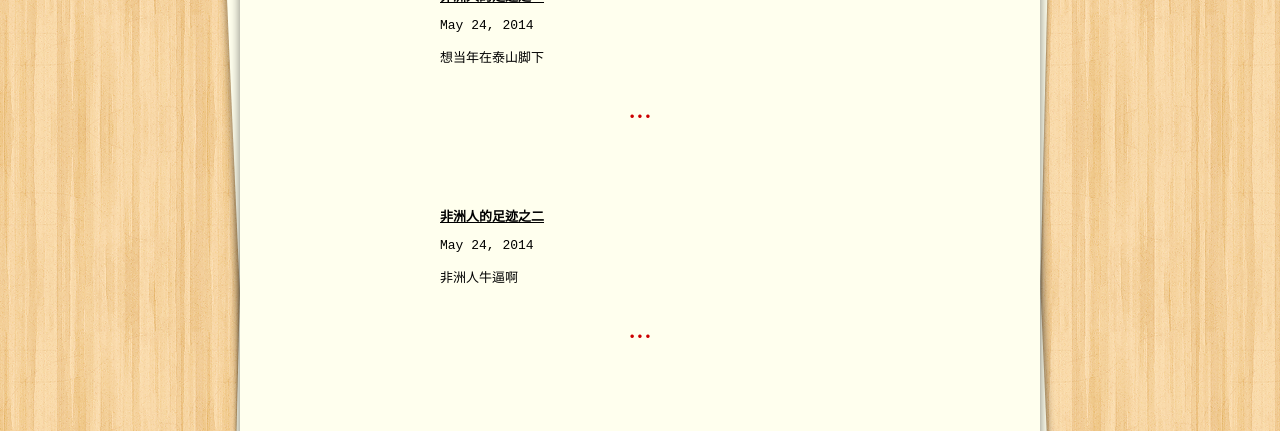
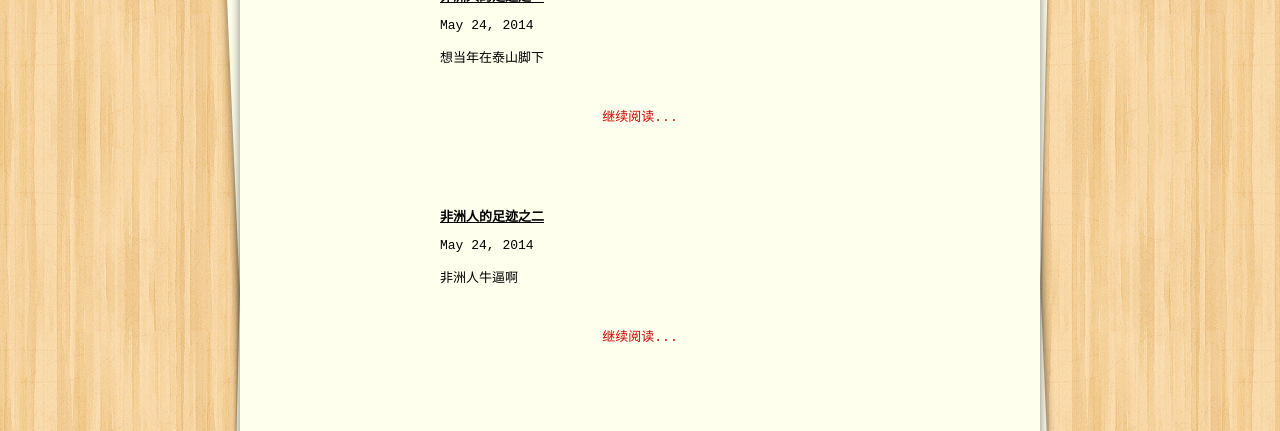
Before and after one commit to qinwenshi/africanbrother.github.io, a Jekyll site: the page built from index.html, in a window 1280 px wide. Shown: the part 505-936 px from the top of the page. Built offline with Jekyll 4.4.1, drawn with Linux system fonts in a browser that asks for light colours; the list of posts is cut into pages by our own code.

Commit message:
homepage template change

```diff
--- a/index.html
+++ b/index.html
@@ -12,7 +12,7 @@ title: 非洲同胞关怀主站
       <span>{{ post.date | date: "%b %-d, %Y" }}</span>
       {{ post.excerpt }}
       <div class="continue">
-        <a href="{{ post.url | prepend: site.baseurl }}">&bull;&bull;&bull;</a>
+        <a href="{{ post.url | prepend: site.baseurl }}">继续阅读...</a>
       </div>
     </li>
     {% endfor %}
```
